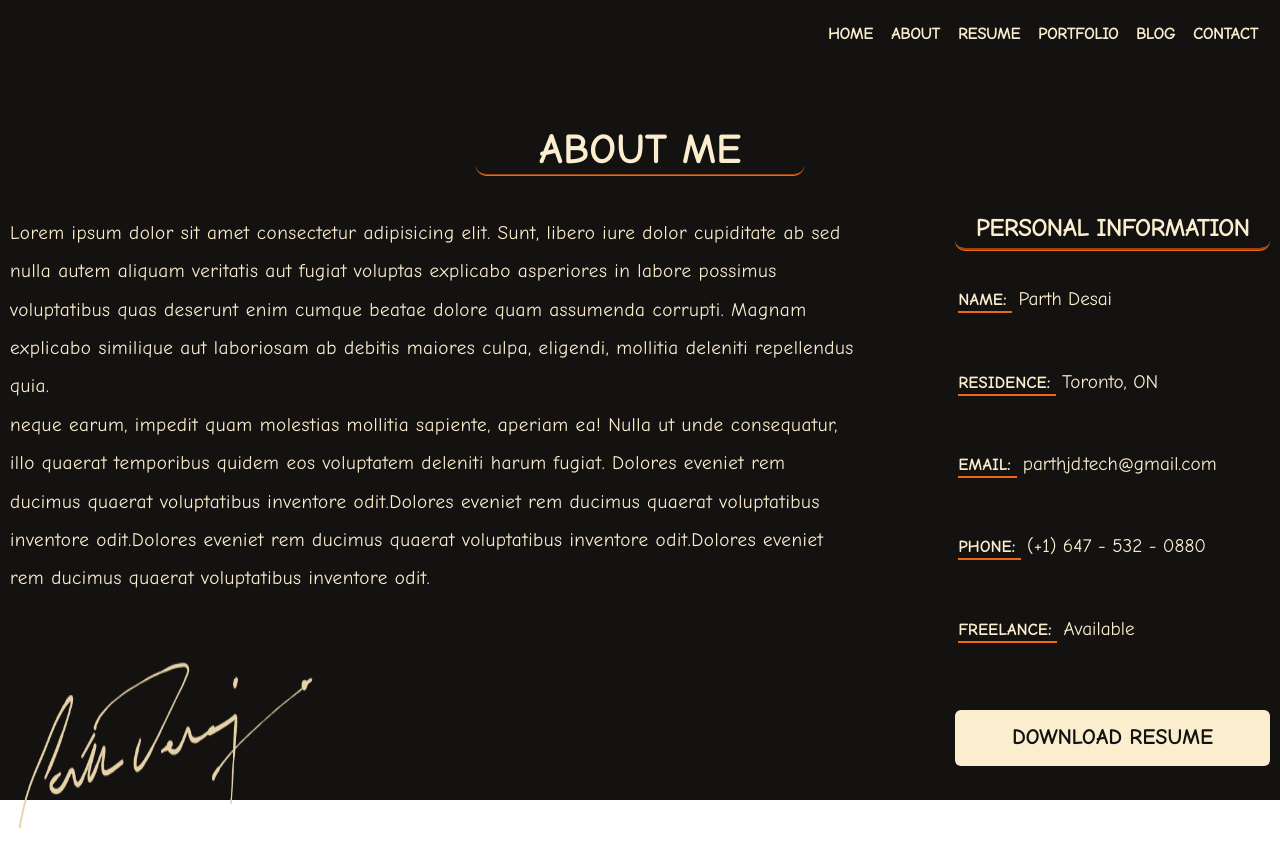
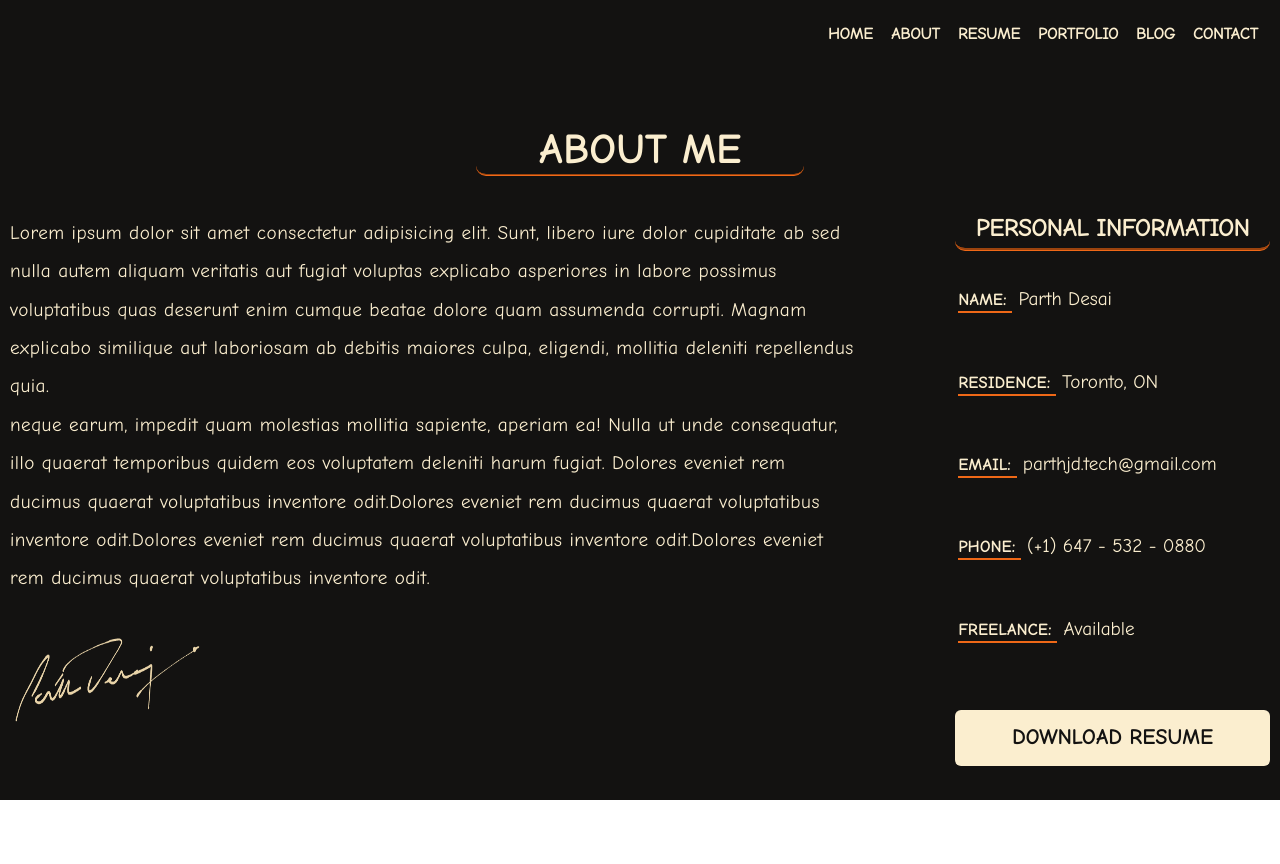
Before and after one commit to parthjd/Portfolio, a React (Create React App) app in the folder my-app/: page /about in a window 1280 px wide. Shown: the top 864 px of the page. After the commit the page ends 800 px from the top, so only its background shows below. Built offline with nearby package versions, Linux system fonts and the light colour scheme; a web font is replaced by a local one.

Commit message:
updated styles

```diff
--- a/my-app/src/components/About/About.scss
+++ b/my-app/src/components/About/About.scss
@@ -54,8 +54,8 @@
 }
 
 .signature {
-  height: 50%;
-  width: 40%;
+  height: 25%;
+  width: 25%;
 }
 
 .about-contact {
--- a/my-app/src/components/Home/Home.js
+++ b/my-app/src/components/Home/Home.js
@@ -6,7 +6,8 @@ import "./Home.scss";
 export default function Home() {
   return (
     <main className="main-page">
-      <div id="video-overlay" />
+      <div id="profile-picture">
+        {/* <img className="pic" src={require("../images/profile-pic.jpg")} /> */}
         <h2 className="home-name">Parth Desai</h2>
         <Typing className="tag" speed={50}>
           <span>I am a </span>
@@ -16,6 +17,7 @@ export default function Home() {
           <Typing.Backspace count={10} delay={1500} />
           <span className="quality">ull Stack Developer.</span>
         </Typing>
+      </div>
     </main>
   );
 }
--- a/my-app/src/components/Home/Home.scss
+++ b/my-app/src/components/Home/Home.scss
@@ -1,6 +1,19 @@
 .main-page {
   min-height: 100vh;
   background-color: #131211;
+}
+
+.profile-picture {
+  position: relative;
+  overflow: hidden;
+}
+
+.pic {
+  position: absolute;
+  right: 0%;
+  bottom: 0;
+  width: 45%;
+  height: 100%;
 }
 
 .home-name {
```
Also changed, not shown: my-app/src/components/images/profile-pic.jpg, my-app/src/components/images/profile-pic.png (added). Lines whose indentation alone changed are shown as unchanged.
